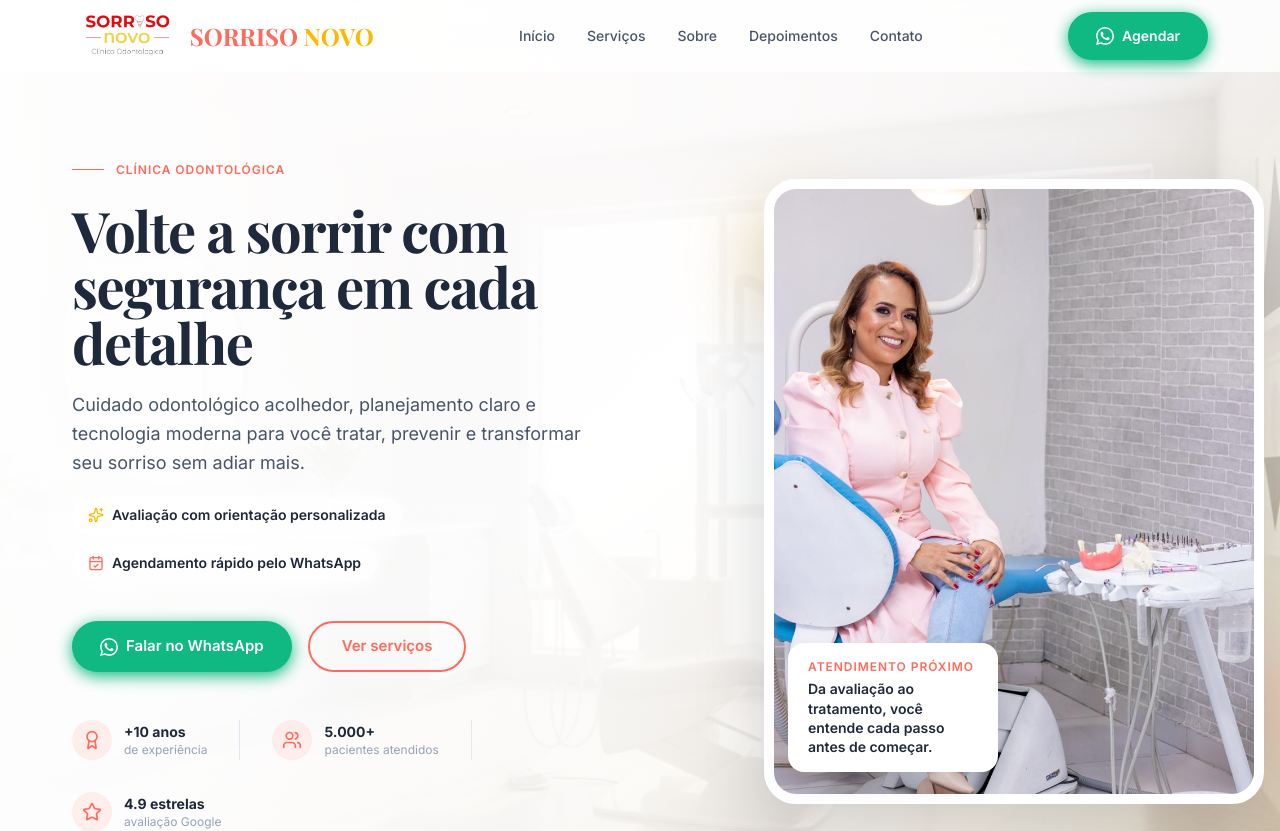
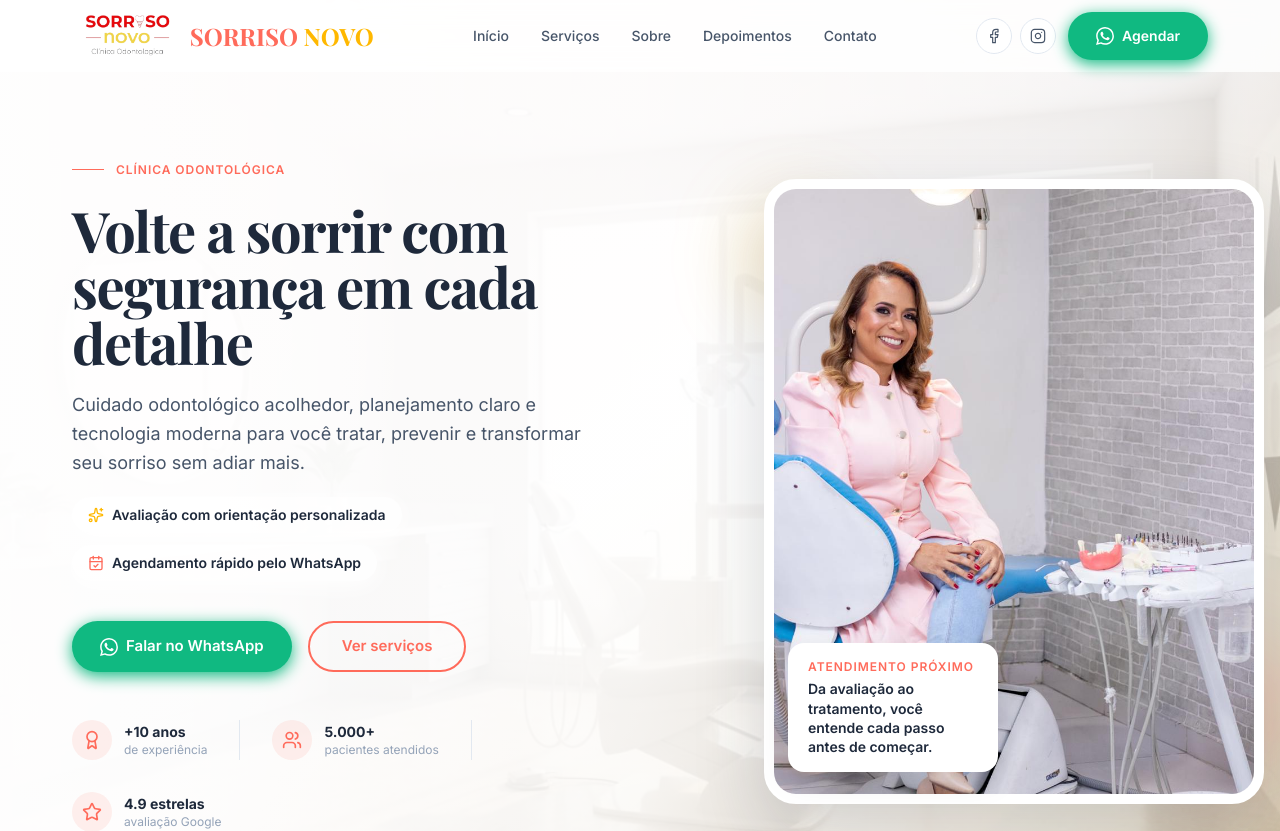
Before and after one commit to AlexandrePontesjr/sorrisonovov2, a React (Vite) app: page / in a window 1280 px wide. Shown: the top 831 px of the page. Built offline with nearby package versions, Linux system fonts and the light colour scheme.

Commit message:
atualizacao social links

```diff
--- /dev/null
+++ b/src/components/SocialLinks.tsx
@@ -0,0 +1,39 @@
+import { Facebook, Instagram } from 'lucide-react';
+
+const socialLinks = [
+  {
+    label: 'Facebook da Clinica Sorriso Novo',
+    href: 'https://www.facebook.com/share/14Zh2vwUvTQ/?mibextid=wwXIfr',
+    icon: Facebook,
+  },
+  {
+    label: 'Instagram da Clinica Sorriso Novo',
+    href: 'https://www.instagram.com/clinicasorriso_novo?igsh=bjk3NnZubnN6amdw',
+    icon: Instagram,
+  },
+];
+
+type SocialLinksProps = {
+  className?: string;
+  linkClassName?: string;
+};
+
+export function SocialLinks({ className = '', linkClassName = '' }: SocialLinksProps) {
+  return (
+    <div className={`flex items-center gap-2 ${className}`}>
+      {socialLinks.map(({ label, href, icon: Icon }) => (
+        <a
+          key={href}
+          href={href}
+          target="_blank"
+          rel="noopener noreferrer"
+          aria-label={label}
+          title={label}
+          className={`inline-flex h-9 w-9 items-center justify-center rounded-full border border-slate-200 bg-white/80 text-dark-light transition-all duration-200 hover:-translate-y-0.5 hover:border-coral/40 hover:bg-white hover:text-coral hover:shadow-card ${linkClassName}`}
+        >
+          <Icon className="h-4 w-4" strokeWidth={1.8} />
+        </a>
+      ))}
+    </div>
+  );
+}
--- a/src/sections/Header.tsx
+++ b/src/sections/Header.tsx
@@ -1,6 +1,7 @@
 import { useState, useEffect } from 'react';
 import { Menu, X } from 'lucide-react';
 import { WhatsAppButton } from '@/components/WhatsAppButton';
+import { SocialLinks } from '@/components/SocialLinks';
 
 const navLinks = [
   { label: 'Início', href: '#hero' },
@@ -78,7 +79,8 @@ export function Header() {
         </nav>
 
         {/* Desktop CTA */}
-        <div className="hidden md:block">
+        <div className="hidden md:flex items-center gap-3">
+          <SocialLinks />
           <WhatsAppButton className="text-sm py-2.5 px-5">
             Agendar
           </WhatsAppButton>
@@ -116,6 +118,7 @@ export function Header() {
               </a>
             ))}
             <div className="mt-auto pt-6 border-t border-slate-100">
+              <SocialLinks className="mb-4 justify-center" linkClassName="h-10 w-10" />
               <WhatsAppButton className="w-full justify-center">
                 Agendar
               </WhatsAppButton>
```
